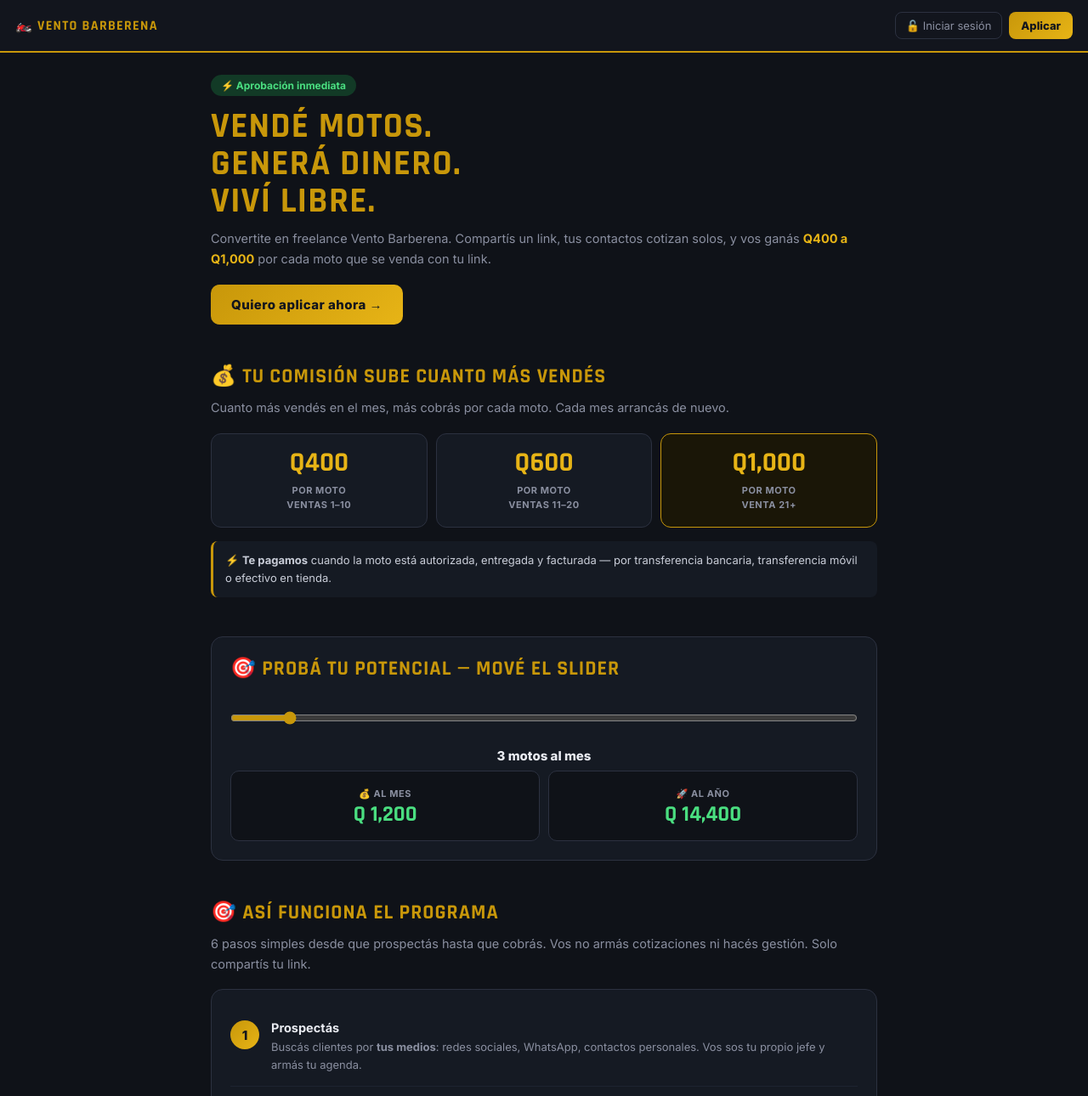
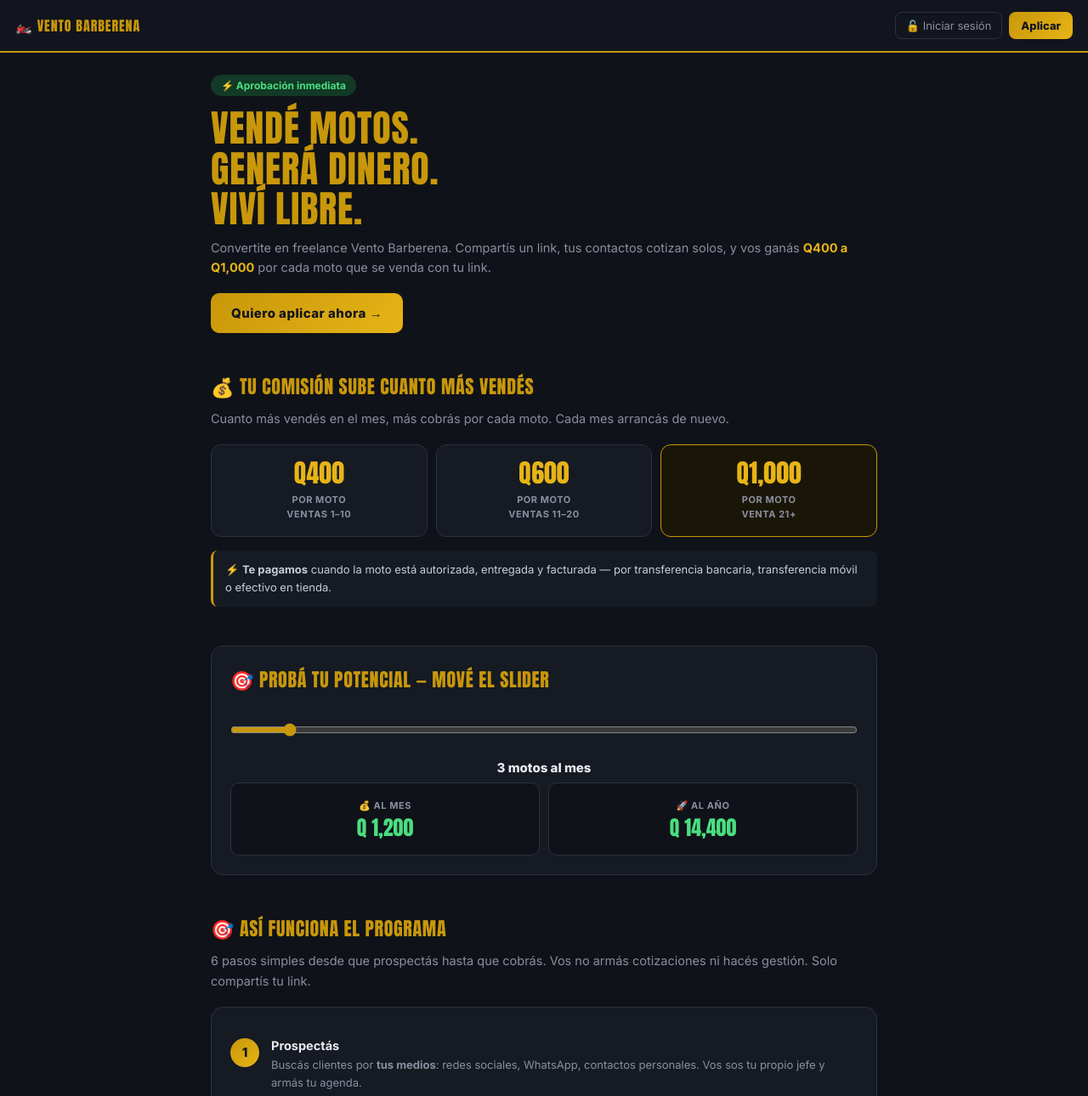
Before and after one commit to davidinteriano2023-max/vento-barberena, a plain HTML site: page freelance.html in a window 1280 px wide. Shown: the top 1290 px of the page at 85% size. Drawn offline with Linux system fonts and the light colour scheme; no server answers.

Commit message:
Menu: boton amarillo QUIERO SER FREELANCE (sin CTA flotante) + tipografia Anton en freelance.html

```diff
--- a/freelance.html
+++ b/freelance.html
@@ -7,21 +7,21 @@
 <title>Sé Freelance Vento Barberena — Vendé motos con tu link único</title>
 <meta name="description" content="Convertite en freelance Vento Barberena. Vendé motos compartiendo tu link único. Sin metas. Sin presión. Comisión hasta Q1,000 por moto.">
 <link rel="preconnect" href="https://fonts.googleapis.com">
-<link href="https://fonts.googleapis.com/css2?family=Rajdhani:wght@600;700&family=Inter:wght@400;600;700;800&display=swap" rel="stylesheet">
+<link href="https://fonts.googleapis.com/css2?family=Anton&family=Inter:wght@400;500;600;700;800;900&display=swap" rel="stylesheet">
 <style>
 *{box-sizing:border-box;margin:0;padding:0}
 html{scroll-behavior:smooth}
 body{font-family:Inter,sans-serif;background:#0F1218;color:#E8EAF0;min-height:100vh}
 .top{background:#12151D;border-bottom:2px solid #C8970A;padding:14px 18px;display:flex;justify-content:space-between;align-items:center;position:sticky;top:0;z-index:100}
-.top b{font-family:Rajdhani,sans-serif;color:#C8970A;letter-spacing:.08em;font-size:16px}
+.top b{font-family:'Anton',Impact,sans-serif;font-weight:400;color:#C8970A;letter-spacing:.06em;font-size:16px}
 .top .acc{display:flex;gap:8px;align-items:center}
 .top a.login{color:#8A8FA0;font-size:13px;text-decoration:none;padding:7px 12px;border:1px solid #2C3140;border-radius:8px}
 .top a.aplicar{background:linear-gradient(135deg,#C8970A,#E7B416);color:#12151D;font-weight:800;font-size:13px;text-decoration:none;padding:8px 14px;border-radius:8px}
 .wrap{max-width:820px;margin:0 auto;padding:0 18px 70px}
 section{margin-top:46px}
-h1{font-family:Rajdhani,sans-serif;color:#E8EAF0;font-size:42px;letter-spacing:.03em;line-height:1.05}
+h1{font-family:'Anton',Impact,sans-serif;font-weight:400;color:#E8EAF0;font-size:44px;letter-spacing:.02em;line-height:1.08;text-transform:uppercase}
 h1 em{font-style:normal;color:#C8970A}
-h2{font-family:Rajdhani,sans-serif;color:#C8970A;font-size:24px;letter-spacing:.04em;margin-bottom:8px}
+h2{font-family:'Anton',Impact,sans-serif;font-weight:400;color:#C8970A;font-size:22px;letter-spacing:.03em;margin-bottom:8px;text-transform:uppercase}
 .sub{color:#8A8FA0;font-size:14.5px;margin:10px 0 18px;line-height:1.65}
 .chip{display:inline-block;background:#123A26;color:#4ADE80;font-size:12px;font-weight:700;padding:5px 12px;border-radius:20px;margin:26px 0 14px}
 .card{background:#151A23;border:1px solid #2C3140;border-radius:14px;padding:22px}
@@ -33,14 +33,14 @@
 @media(max-width:560px){.coms{grid-template-columns:1fr 1fr 1fr;gap:7px}}
 .com{background:#151A23;border:1px solid #2C3140;border-radius:12px;padding:18px 8px;text-align:center}
 .com.hot{border-color:#C8970A;background:#1a1607}
-.com b{font-family:Rajdhani,sans-serif;font-size:32px;color:#E7B416;display:block;line-height:1}
+.com b{font-family:'Anton',Impact,sans-serif;font-weight:400;font-size:30px;color:#E7B416;display:block;line-height:1}
 .com span{font-size:11px;font-weight:700;color:#8A8FA0;text-transform:uppercase;letter-spacing:.05em;margin-top:8px;display:block;line-height:1.5}
 .paynote{font-size:13px;color:#C9CDD8;background:#151A23;border-left:3px solid #C8970A;border-radius:8px;padding:12px 14px;line-height:1.6}
 /* calculadora */
 .calc input[type=range]{width:100%;accent-color:#C8970A;margin:14px 0}
 .calc .res{display:grid;grid-template-columns:1fr 1fr;gap:10px;margin-top:8px}
 .calc .r{background:#0F1218;border:1px solid #2C3140;border-radius:10px;padding:14px;text-align:center}
-.calc .r b{font-family:Rajdhani,sans-serif;font-size:26px;color:#4ADE80;display:block}
+.calc .r b{font-family:'Anton',Impact,sans-serif;font-weight:400;font-size:24px;color:#4ADE80;display:block}
 .calc .r span{font-size:11px;color:#8A8FA0;font-weight:700;text-transform:uppercase;letter-spacing:.05em}
 .calc .n{font-size:15px;font-weight:800;color:#E8EAF0;text-align:center}
 /* pasos */
```
Also changed, not shown: cotizador.html (+1 -6 lines), index.html (+1 -6 lines).
